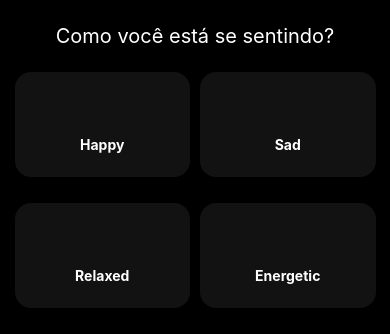
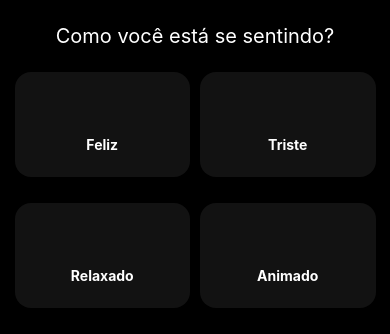
Before and after one commit to Itaifos/dm-app-sofiati, a React Native app: screen / in a window 390 px wide. Shown: the top 334 px of the page. Built offline with nearby package versions, Linux system fonts and the light colour scheme; some icons are missing.

Commit message:
:lipstick: Atualizações

```diff
--- a/src/constants/Colors.js
+++ b/src/constants/Colors.js
@@ -5,22 +5,22 @@ export const COLORS = {
     mediumGray: "#282828",
     lightGray: "#B3B3B3",
 
-    happy: {
+    feliz: {
       primary: "#FFD700",
       secondary: "#FFA500",
       background: "rgba(255, 215, 0, 0.1)",
     },
-    sad: {
+    triste: {
       primary: "#4169E1",
       secondary: "#8A2BE2",
       background: "rgba(65, 105, 225, 0.1)",
     },
-    relaxed: {
+    relaxado: {
       primary: "#2E8B57",
       secondary: "#20B2AA",
       background: "rgba(46, 139, 87, 0.1)",
     },
-    energetic: {
+    animado: {
       primary: "#FF4500",
       secondary: "#FF1493",
       background: "rgba(255, 69, 0, 0.1)",
--- a/src/screens/Components/EmotionButton.js
+++ b/src/screens/Components/EmotionButton.js
@@ -25,18 +25,18 @@ const capitalize = (text) => text.charAt(0).toUpperCase() + text.slice(1)
 
 const styles = StyleSheet.create({
   button: {
-    width: "45%",                 // Ocupa quase metade da largura do container
-    borderRadius: 16,             // Bordas arredondadas
-    padding: SPACING.large,       // Espaçamento interno generoso
-    alignItems: "center",         // Centraliza conteúdo horizontalmente
-    justifyContent: "center",     // Centraliza conteúdo verticalmente
-    marginBottom: SPACING.medium, // Espaçamento entre os botões
+    width: "45%",
+    borderRadius: 16,
+    padding: SPACING.large,
+    alignItems: "center",
+    justifyContent: "center",
+    marginBottom: SPACING.medium,
   },
   icon: {
-    marginBottom: SPACING.small,  // Espaço entre o ícone e o texto
+    marginBottom: SPACING.small,
   },
   label: {
-    fontSize: SIZES.medium,       // Tamanho do texto mediano
-    fontWeight: "500",            // Peso da fonte intermediário
+    fontSize: SIZES.medium,
+    fontWeight: "500",
   },
 })
--- a/src/screens/EmotionSelectionScreen.js
+++ b/src/screens/EmotionSelectionScreen.js
@@ -7,7 +7,7 @@ import { SearchSongsButton } from "./Components/SearchSongsButton"
 
 
 const EmotionSelectionScreen = () => {
-  //isso é um reacthook
+  //reacthook
   const [selectedEmotion, setSelectedEmotion] = useState("")
 
   const backgroundColor = selectedEmotion ? COLORS[selectedEmotion].background : COLORS.black
@@ -21,30 +21,30 @@ const EmotionSelectionScreen = () => {
       <View style={styles.ButtonArea}>
         <EmotionButton
             icon={Smile}
-            label="happy"
-            selected={selectedEmotion === "happy"}
-            onPress={() => setSelectedEmotion("happy")}
+            label="feliz"
+            selected={selectedEmotion === "feliz"}
+            onPress={() => setSelectedEmotion("feliz")}
         />
 
         <EmotionButton
             icon={Frown}
-            label="sad"
-            selected={selectedEmotion === "sad"}
-            onPress={() => setSelectedEmotion("sad")}
+            label="triste"
+            selected={selectedEmotion === "triste"}
+            onPress={() => setSelectedEmotion("triste")}
         />
 
         <EmotionButton
             icon={Coffee}
-            label="relaxed"
-            selected={selectedEmotion === "relaxed"}
-            onPress={() => setSelectedEmotion("relaxed")}
+            label="relaxado"
+            selected={selectedEmotion === "relaxado"}
+            onPress={() => setSelectedEmotion("relaxado")}
         />
 
         <EmotionButton
             icon={Zap}
-            label="energetic"
-            selected={selectedEmotion === "energetic"}
-            onPress={() => setSelectedEmotion("energetic")}
+            label="animado"
+            selected={selectedEmotion === "animado"}
+            onPress={() => setSelectedEmotion("animado")}
         />
       </View>
 
```
